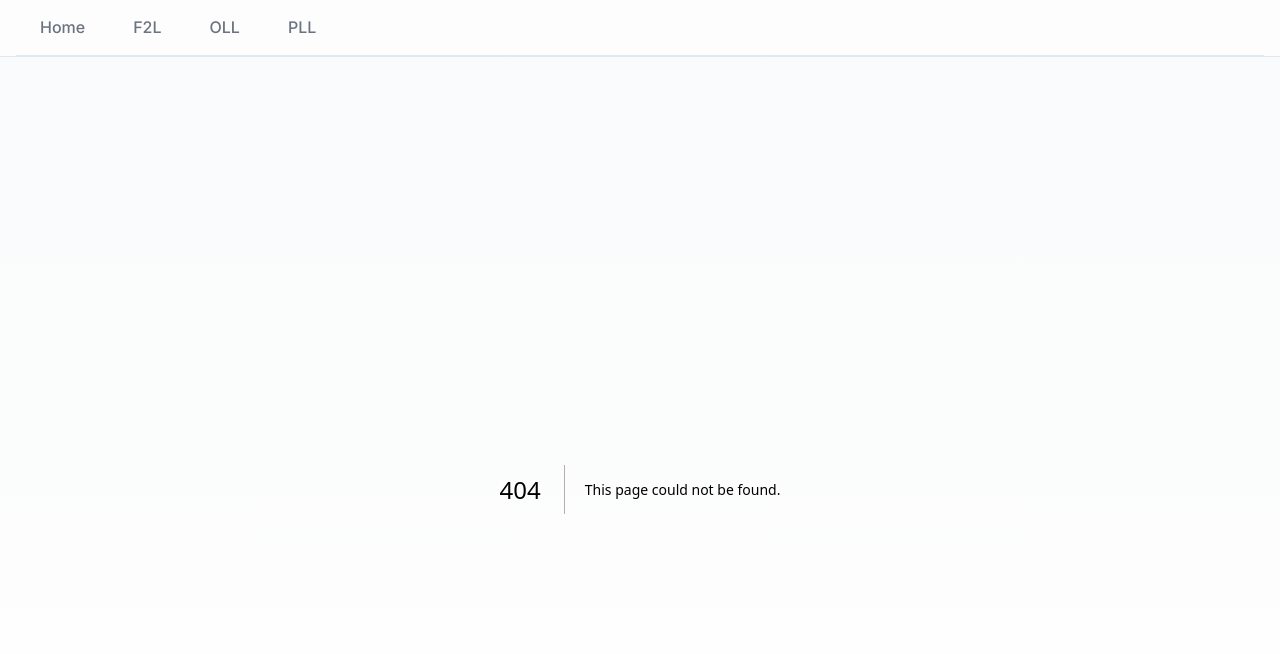
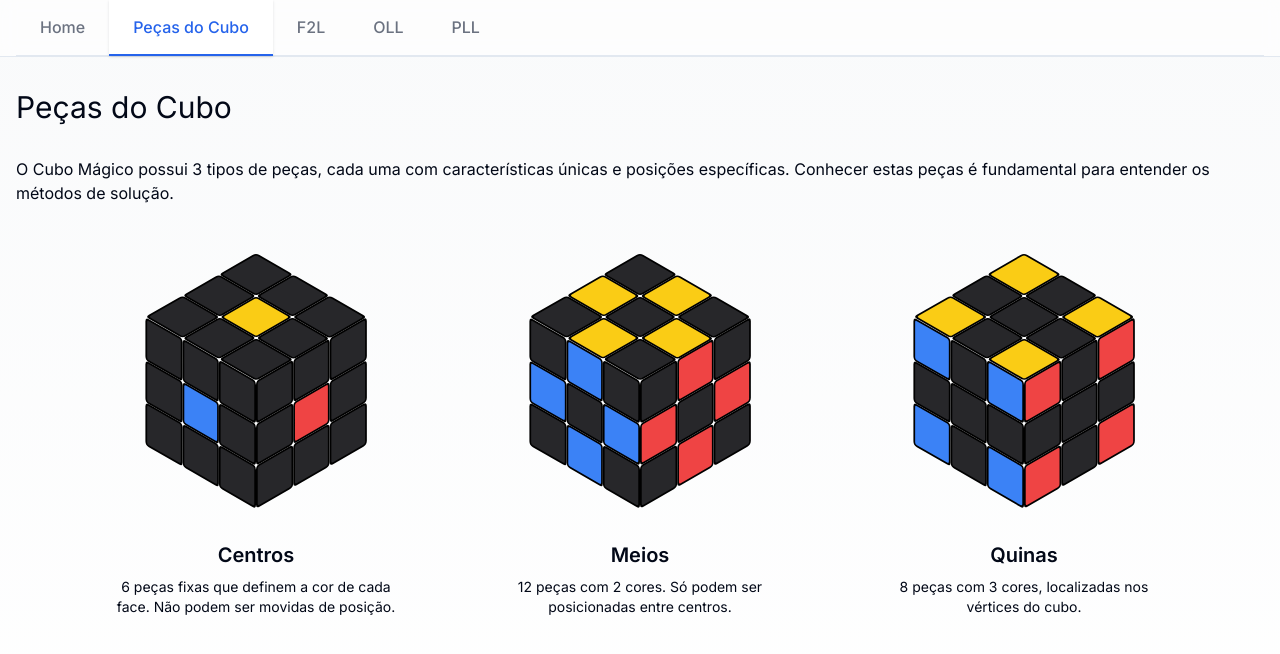
Before and after one commit to ValdineiJunior/cube-lessons, a Next.js app: page /cubePieces in a window 1280 px wide. Before the commit this address had no page. Shown: the top 654 px of the page. Built offline with nearby package versions, Linux system fonts and the light colour scheme.

Commit message:
feat: add cube pieces page

```diff
--- /dev/null
+++ b/src/app/cubePieces/page.tsx
@@ -0,0 +1,70 @@
+import { Cube } from "@/components/Cube";
+
+const centerPiece = {
+  colors: [
+    ["z", "z", "z", "z", "b", "z", "z", "z", "z"],
+    ["z", "z", "z", "z", "r", "z", "z", "z", "z"],
+    ["z", "z", "z", "z", "y", "z", "z", "z", "z"],
+  ],
+};
+
+const edgePiece = {
+  colors: [
+    ["z", "b", "z", "b", "z", "b", "z", "b", "z"],
+    ["z", "r", "z", "r", "z", "r", "z", "r", "z"],
+    ["z", "y", "z", "y", "z", "y", "z", "y", "z"],
+  ],
+};
+
+const cornerPiece = {
+  colors: [
+    ["b", "z", "b", "z", "z", "z", "b", "z", "b"],
+    ["r", "z", "r", "z", "z", "z", "r", "z", "r"],
+    ["y", "z", "y", "z", "z", "z", "y", "z", "y"],
+  ],
+};
+
+export default function CubePieces() {
+  return (
+    <>
+      <h1 className="text-3xl">Peças do Cubo</h1>
+      <p className="py-8">
+        O Cubo Mágico possui 3 tipos de peças, cada uma com características
+        únicas e posições específicas. Conhecer estas peças é fundamental para
+        entender os métodos de solução.
+      </p>
+      <div className="flex flex-wrap gap-y-8 gap-x-24 justify-center">
+        <div className="flex flex-col items-center w-72">
+          <Cube colors={centerPiece.colors} />
+          <div className="w-full text-center mt-4">
+            <h3 className="text-xl font-semibold mb-2">Centros</h3>
+            <p className="text-sm">
+              6 peças fixas que definem a cor de cada face. Não podem ser
+              movidas de posição.
+            </p>
+          </div>
+        </div>
+
+        <div className="flex flex-col items-center w-72">
+          <Cube colors={edgePiece.colors} />
+          <div className="w-full text-center mt-4">
+            <h3 className="text-xl font-semibold mb-2">Meios</h3>
+            <p className="text-sm">
+              12 peças com 2 cores. Só podem ser posicionadas entre centros.
+            </p>
+          </div>
+        </div>
+
+        <div className="flex flex-col items-center w-72">
+          <Cube colors={cornerPiece.colors} />
+          <div className="w-full text-center mt-4">
+            <h3 className="text-xl font-semibold mb-2">Quinas</h3>
+            <p className="text-sm">
+              8 peças com 3 cores, localizadas nos vértices do cubo.
+            </p>
+          </div>
+        </div>
+      </div>
+    </>
+  );
+}
--- a/src/components/layout/header.tsx
+++ b/src/components/layout/header.tsx
@@ -18,6 +18,13 @@ export function Header() {
               className="h-14 rounded-none border-b-2 border-transparent px-6 text-base font-medium text-gray-500 transition-all hover:border-gray-300 hover:text-gray-900 data-[state=active]:border-blue-600 data-[state=active]:text-blue-600"
             >
               <Link href="/">Home</Link>
+            </TabsTrigger>
+            <TabsTrigger
+              value="/cubePieces"
+              asChild
+              className="h-14 rounded-none border-b-2 border-transparent px-6 text-base font-medium text-gray-500 transition-all hover:border-gray-300 hover:text-gray-900 data-[state=active]:border-blue-600 data-[state=active]:text-blue-600"
+            >
+              <Link href="/cubePieces">Peças do Cubo</Link>
             </TabsTrigger>
             <TabsTrigger
               value="/firstTwoLayers"
```
